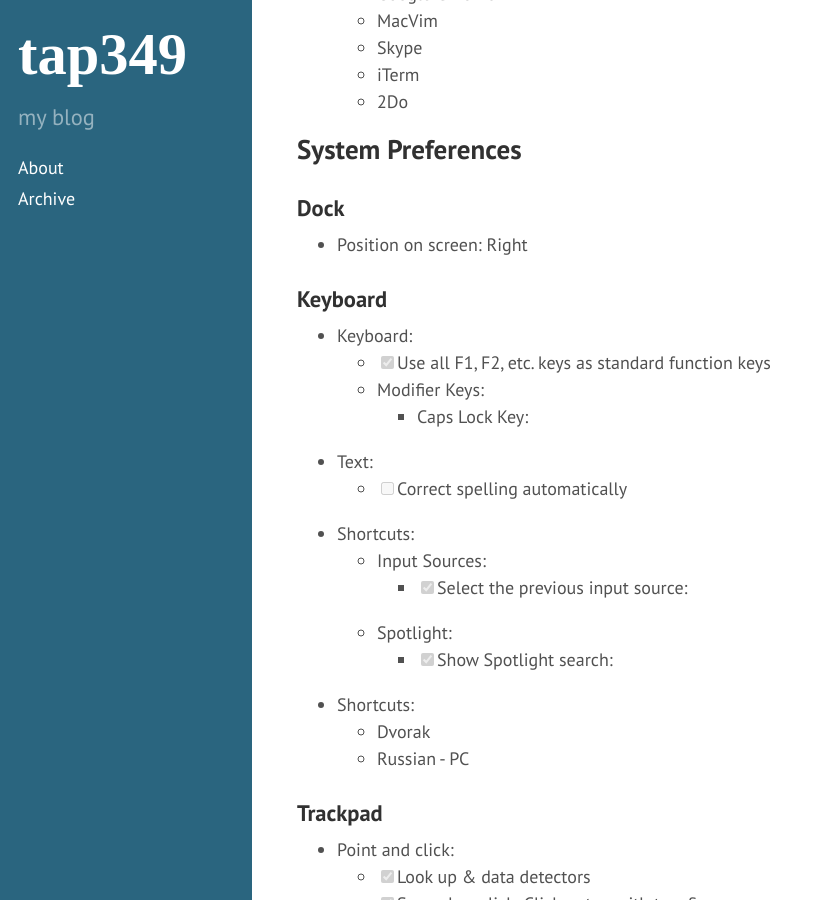
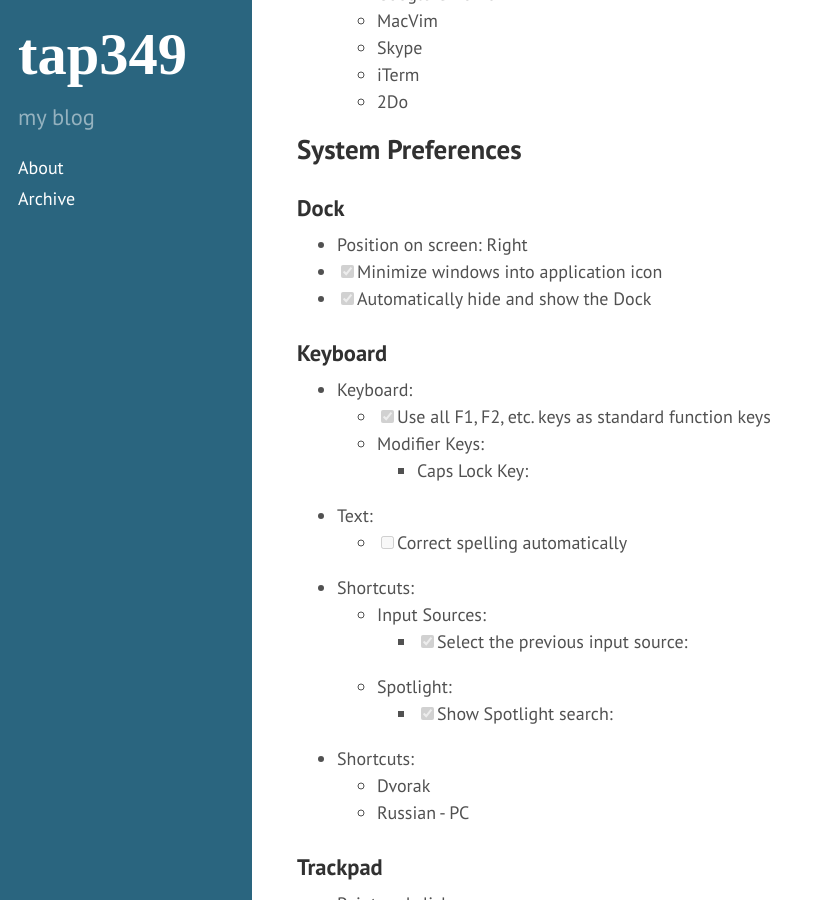
Before and after one commit to tap349/tap349.github.io, a Jekyll site: the page built from _posts/2016-10-03-macos-configuration.md, in a window 1280 px wide and 900 px high, scrolled down 735 px. Shown: the whole window, without its empty margins (0-815 px from the left). Built offline with Jekyll 4.4.1, drawn with Linux system fonts in a browser that asks for light colours.

Commit message:
update 2016-10-03_03:30:54

```diff
--- a/_posts/2016-10-03-macos-configuration.md
+++ b/_posts/2016-10-03-macos-configuration.md
@@ -43,6 +43,8 @@
 ### Dock
 
   - Position on screen: Right
+  - [x] Minimize windows into application icon
+  - [x] Automatically hide and show the Dock
 
 ### Keyboard
 
```
